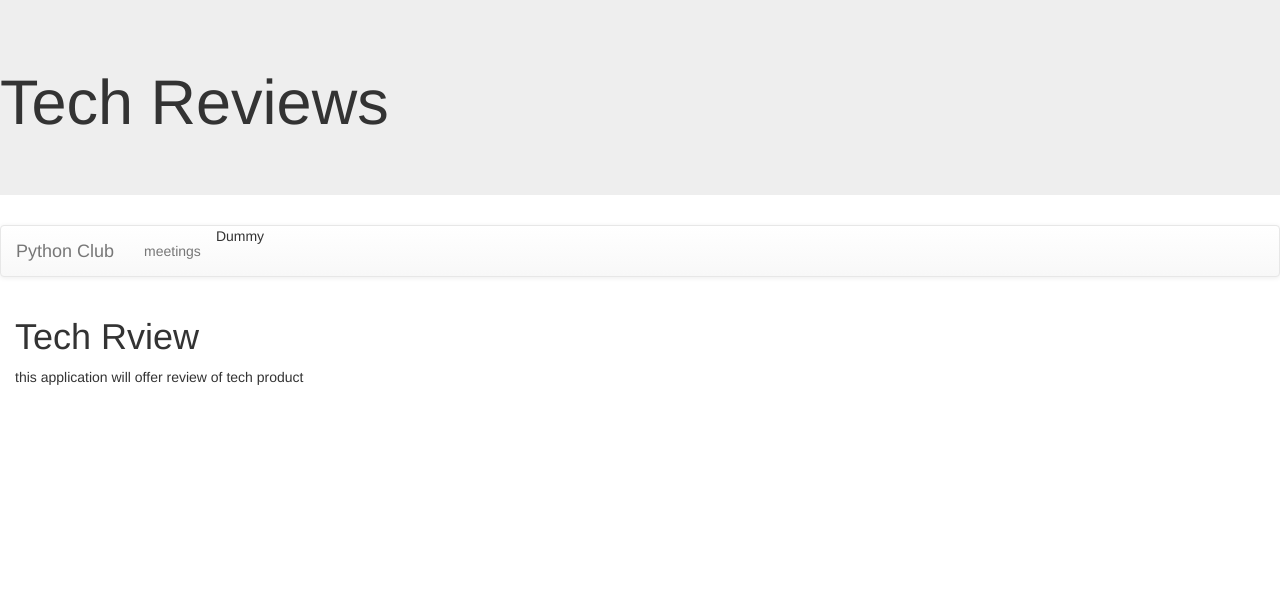
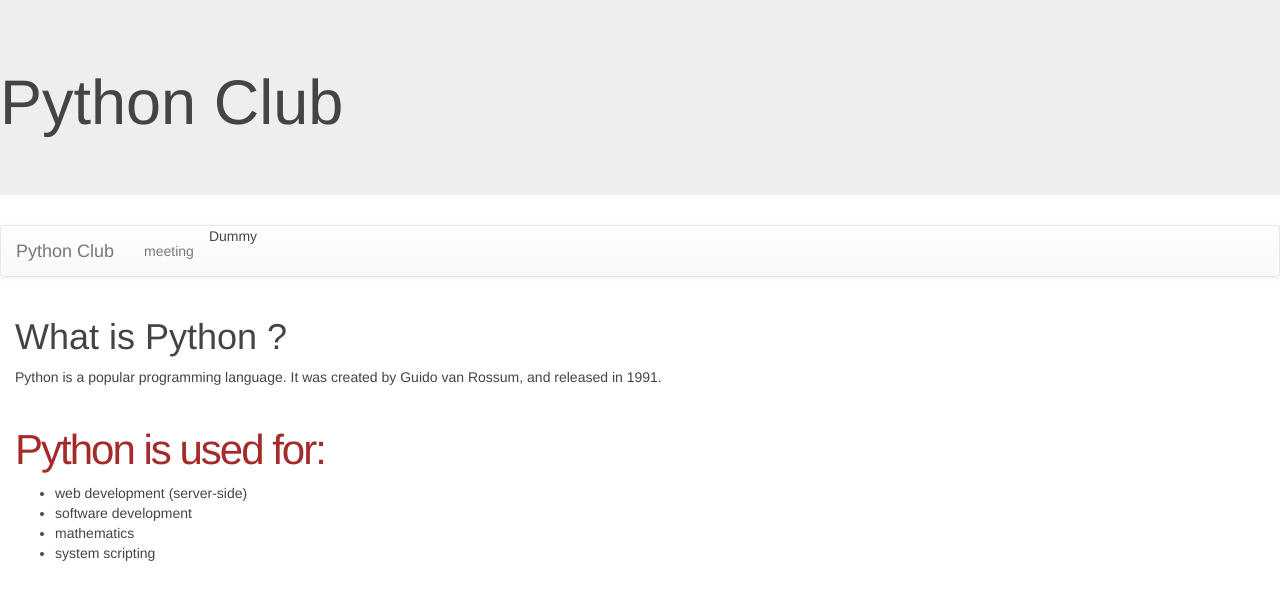
Before and after one commit to hamadahmeds/TechReviewW2021, a Django app: page /Clubapp/ in a window 1280 px wide. Shown: the top 600 px of the page. Run offline with Django 3.2, Linux system fonts and the light colour scheme; some libraries are stand-ins or nearby versions.

Commit message:
commit assignment6

```diff
--- /dev/null
+++ b/Clubapp/static/css/main.css
@@ -0,0 +1,77 @@
+body {
+  margin: 0;
+  padding: 0;
+  font-family: "Helvetica Neue", Helvetica, Arial, sans-serif;
+  color: #444;
+}
+/*
+ * Formatting the header area
+ */
+header {
+  background-color: #DFB887;
+  height: 35px;
+  width: 100%;
+  opacity: .9;
+  margin-bottom: 10px;
+}
+header h1.logo {
+  margin: 0;
+  font-size: 1.7em;
+  color: #fff;
+  text-transform: uppercase;
+  float: left;
+}
+header h1.logo:hover {
+  color: #fff;
+  text-decoration: none;
+}
+/*
+ * Centering the body content
+ */
+.container {
+  width: 1200px;
+  margin: 0 auto;
+}
+div.home {
+  padding: 10px 0 30px 0;
+  background-color: #E6E6FA;
+  -webkit-border-radius: 6px;
+     -moz-border-radius: 6px;
+          border-radius: 6px;
+}
+div.about {
+  padding: 10px 0 30px 0;
+  background-color: #E6E6FA;
+  -webkit-border-radius: 6px;
+     -moz-border-radius: 6px;
+          border-radius: 6px;
+}
+h2 {
+    color:brown;
+  font-size: 3em;
+  margin-top: 40px;
+  text-align: ;
+  letter-spacing: -2px;
+}
+h3 {
+  font-size: 1.7em;
+  font-weight: 100;
+  margin-top: 30px;
+  text-align: center;
+  letter-spacing: -1px;
+  color: #999;
+}
+.menu {
+  float: right;
+  margin-top: 8px;
+}
+.menu li {
+  display: inline;
+}
+.menu li + li {
+  margin-left: 35px;
+}
+.menu li a {
+  color: #444;
+  text-decoration: none;
+}
--- a/Clubapp/templates/Clubapp/index.html
+++ b/Clubapp/templates/Clubapp/index.html
@@ -1,5 +1,16 @@
-{% extends  'base.html' %}
+
+{% extends 'base.html' %}
 {% block content %}
-<h1> Tech Rview  </h1>
-<p> this application will offer review of tech product </p>
+{%load static %}
+
+<h1>What is Python ? </h1>
+<p>Python is a popular programming language. It was created by Guido van Rossum, and released in 1991.</p>
+<h2> Python is used for:</h2>
+
+<ul>
+<li>web development (server-side) </li>
+<li> software development</li>
+<li> mathematics</li>
+<li> system scripting</li>
+</ul>
 {% endblock %}
--- a/Clubapp/templates/base.html
+++ b/Clubapp/templates/base.html
@@ -1,25 +1,32 @@
+{% load static %}
 <!DOCTYPE html>
  <html>
 <head>
-<title>Python Club</title>
+<title>Python Club !!!</title>
 <link rel="stylesheet" href="//maxcdn.bootstrapcdn.com/bootstrap/3.2.0/css/bootstrap.min.css">
 <link rel="stylesheet" href="//maxcdn.bootstrapcdn.com/bootstrap/3.2.0/css/bootstrap-theme.min.css">
 <link href='//fonts.googleapis.com/css?family=Lobster&subset=latin,latin-ext' rel='stylesheet' type='text/css'>
+<link rel="stylesheet" href="{% static 'css/main.css' %}">
+
+
 </head>
 <body>
 <div class='jumbotron'>
-<h1>Tech Reviews</h1>
+
+<h1>Python Club</h1>
+
  </div>
    <nav class="navbar navbar-default">
    <div class="container-fluid">
-<div class="navbar-header">
-<a class="navbar-brand" href="{% url 'index' %}">Python Club</a>
-</div>
-<ul class="nav navbar-nav">
+  <div class="navbar-header">
+  <a class="navbar-brand" href="{% url 'index' %}">Python Club</a>
+  </div>
+  <ul class="nav navbar-nav">
   <!-- her will be all manue options  -->
-  <li><a href="{% url 'meeting' %}">meetings</a></li>
+  <li><a href="{% url 'meeting' %}">meeting</a></li>
 
 <li>Dummy</li>
+
 </ul>
 </div>
 </nav>
--- a/Clubapp/urls.py
+++ b/Clubapp/urls.py
@@ -1,8 +1,10 @@
 from django.urls import path
-from . import views
+
+from.import views
 
 urlpatterns = [
    path('', views.index, name='index'),
    path('meeting/',views.meeting, name='meeting'),
+   path('meetingdetail/<int:id>', views.meetingDetail , name ='detail'),
 
 ]
--- a/Clubapp/views.py
+++ b/Clubapp/views.py
@@ -1,12 +1,22 @@
-from django.shortcuts import render
+from django.shortcuts import render, get_object_or_404
 
 from.models import Meeting, Meeting_Minutes, Resource ,Event
 # Create your views here.
+from django.urls import reverse_lazy
+
 def index (request):
     return render(request, 'Clubapp/index.html')
+def base(request):
+    return render(request, 'Clubapp/.html')
 
 def meeting(request):
-    meeting_list=Meeting.objects.all()
-    return render(request, 'Clubapp/meetings.html', {'meeting_list':meeting_list})
+    meeting=Meeting.objects.all()
+    return render(request, 'Clubapp/meetings.html', {'meeting':meeting})
 
-    # this will contain all the meetngs //
+
+
+
+
+def meetingDetail(request, id ):
+    meeting=get_object_or_404(Meeting, pk=id)
+    return render(request, 'Clubapp/meetingdetail.html', {'meeting':meeting})
```
Also changed, not shown: Clubapp/templates/Clubapp/meetingdetail.html (added, +10 -0 lines), Clubapp/templates/Clubapp/meetings.html (+8 -4 lines), PythonClub/settings.py (+7 -1 lines), 4 other files.
